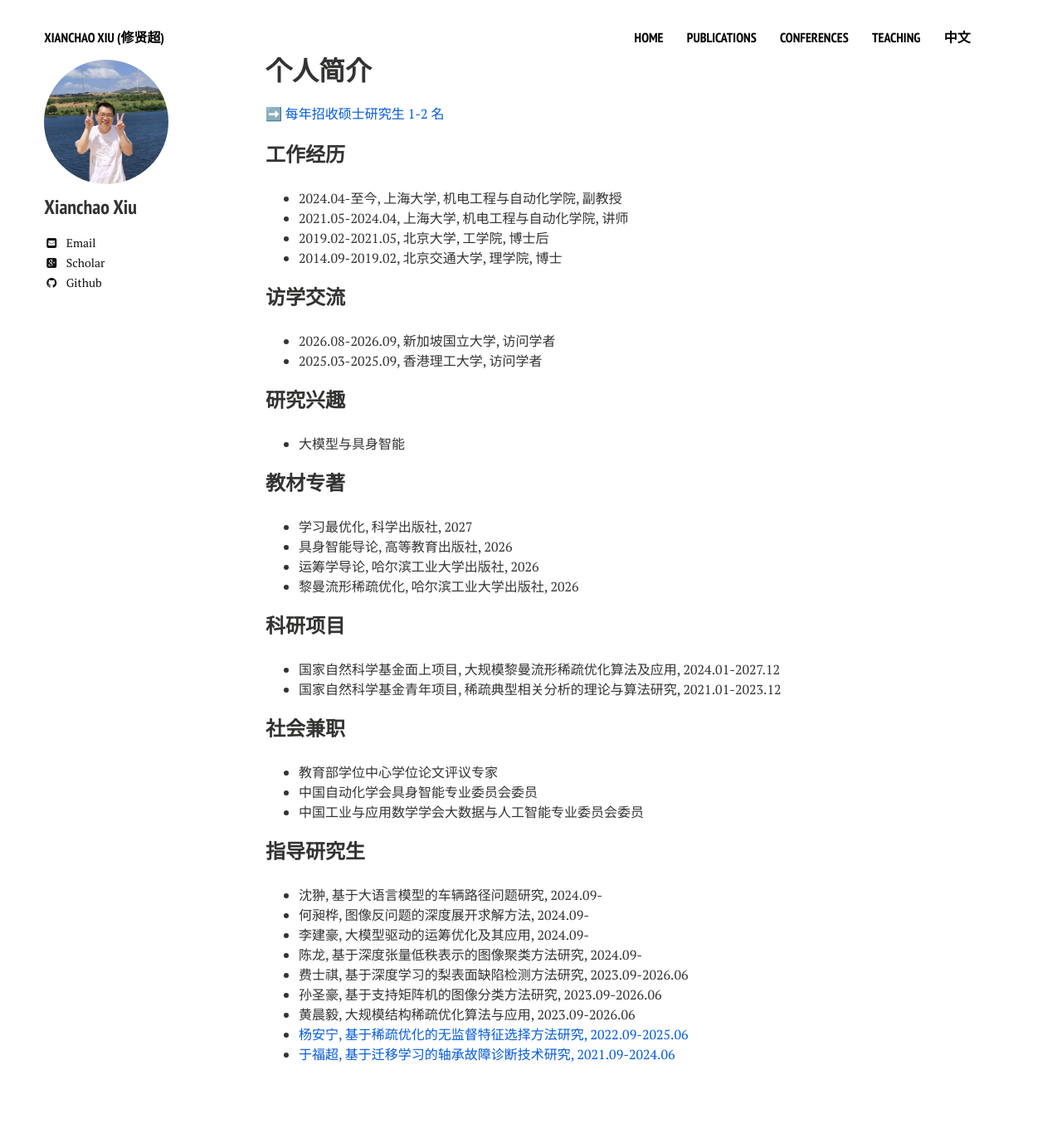
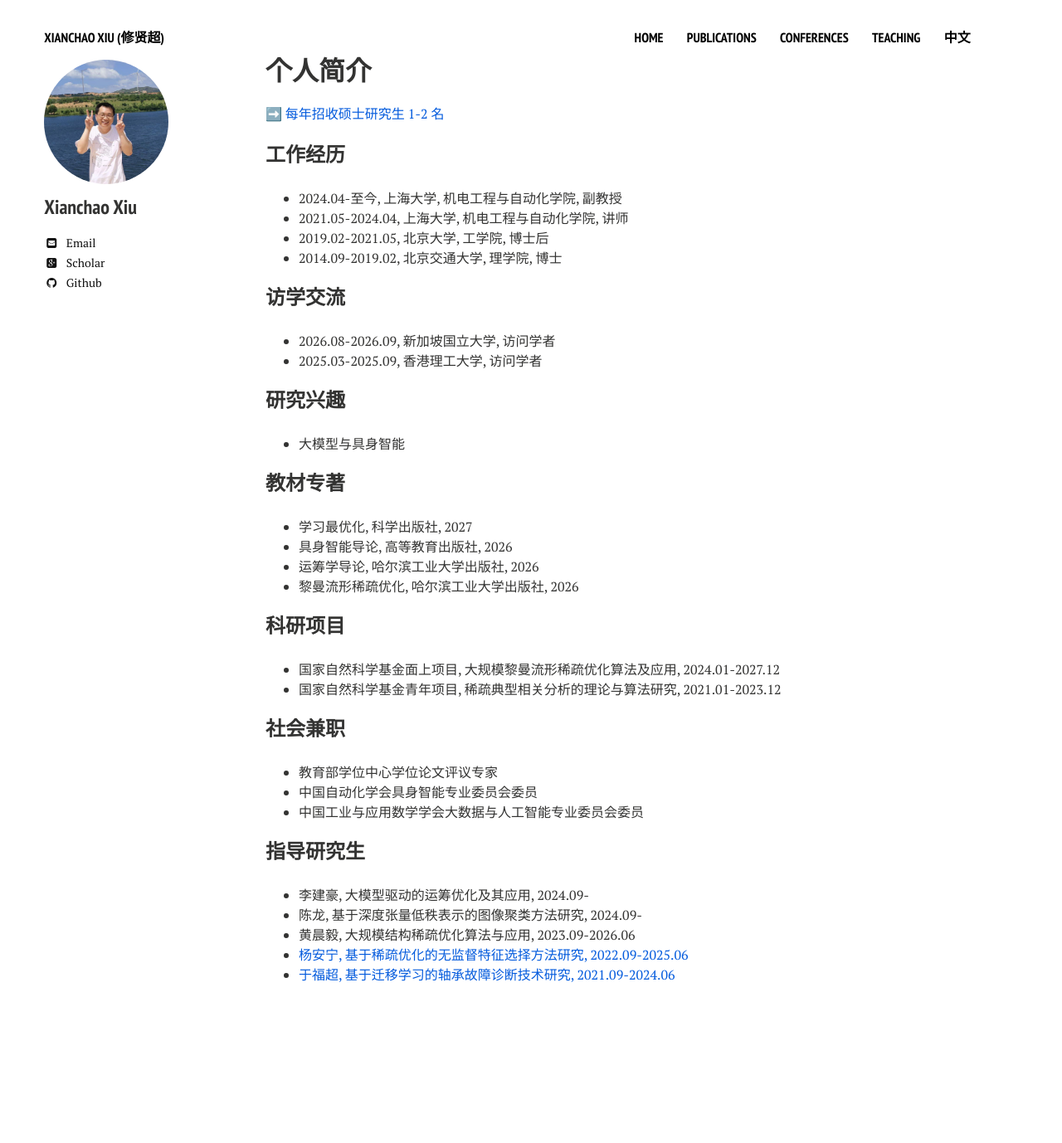
Before and after one commit to xianchaoxiu/xianchaoxiu.github.io, a Jekyll site: the page built from chinese/index.md, in a window 1280 px wide. Shown: the whole page at 83% size. Built offline with Jekyll 4.4.1, drawn with Linux system fonts in a browser that asks for light colours; nearby versions of some CDN libraries; after the commit the page ends 1282 px from its top, so only the background shows below that.

Commit message:
Update index.md

```diff
--- a/chinese/index.md
+++ b/chinese/index.md
@@ -44,13 +44,8 @@ share: false
 
 
 ### 指导研究生
-
-* 沈翀, 基于大语言模型的车辆路径问题研究, 2024.09- <br>
-* 何昶桦, 图像反问题的深度展开求解方法, 2024.09- <br>
 * 李建豪, 大模型驱动的运筹优化及其应用, 2024.09- <br>
 * 陈龙, 基于深度张量低秩表示的图像聚类方法研究, 2024.09- <br>
-* 费士祺, 基于深度学习的梨表面缺陷检测方法研究, 2023.09-2026.06 <br>
-* 孙圣豪, 基于支持矩阵机的图像分类方法研究, 2023.09-2026.06 <br>
 * 黄晨毅, 大规模结构稀疏优化算法与应用, 2023.09-2026.06 <br>
 * <a href="../chinese/students/2025-Yang.pdf" class="textlink" target="_blank"> 杨安宁, 基于稀疏优化的无监督特征选择方法研究, 2022.09-2025.06 </a> <br>
 * <a href="../chinese/students/2024-Yu.pdf" class="textlink" target="_blank"> 于福超, 基于迁移学习的轴承故障诊断技术研究, 2021.09-2024.06 </a> <br>
```
